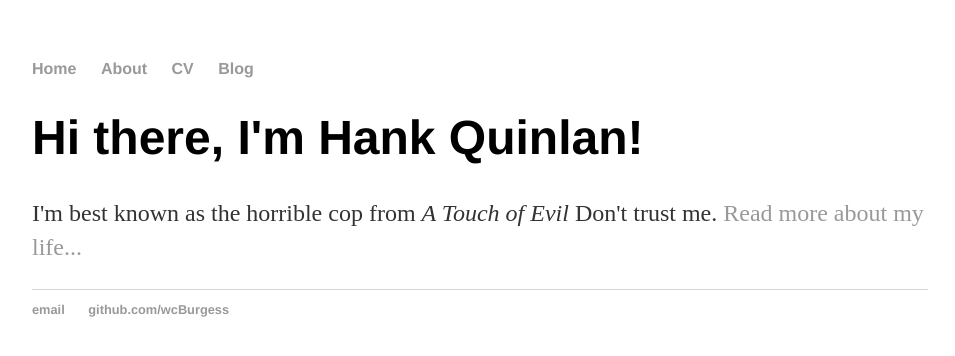
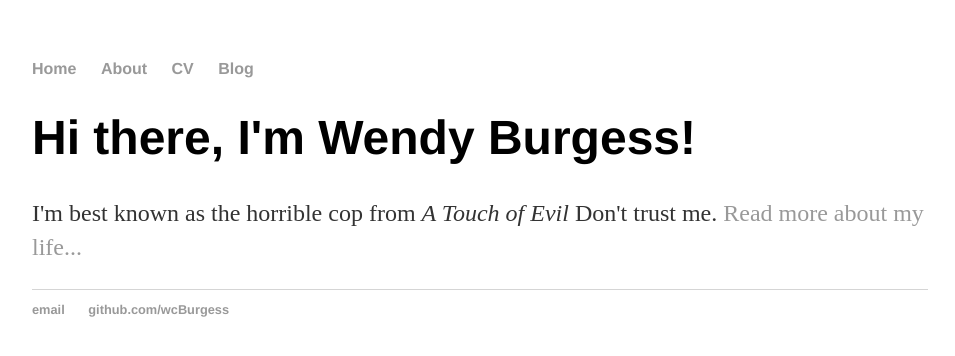
Before and after one commit to wcBurgess/wcburgess.github.io, a Jekyll site: the page built from index.html, in a window 1280 px wide. Shown: the top 356 px of the page, without its empty margins (160-1115 px from the left). Built offline with Jekyll 4.4.1, drawn with Linux system fonts in a browser that asks for light colours.

Commit message:
Update index.html

```diff
--- a/index.html
+++ b/index.html
@@ -3,7 +3,7 @@ layout: default
 title: Wendy C Burgess, Frontend Web Developer
 ---
 <div class="blurb">
-	<h1>Hi there, I'm Hank Quinlan!</h1>
+	<h1>Hi there, I'm Wendy Burgess!</h1>
 	<p>I'm best known as the horrible cop from <em>A Touch of Evil</em> Don't trust me.
 		<a href="/about">Read more about my life...</a></p>
 </div><!-- /.blurb -->
```
